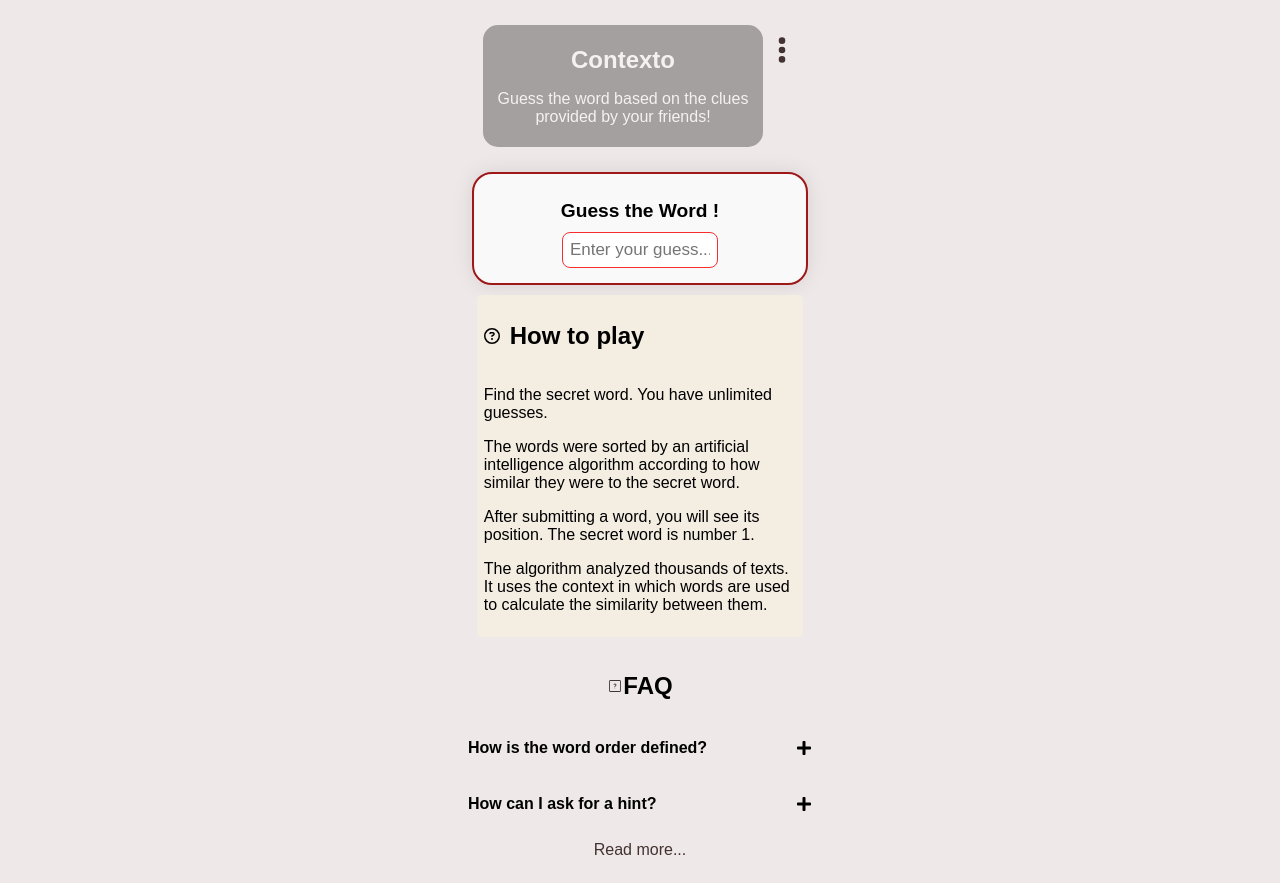
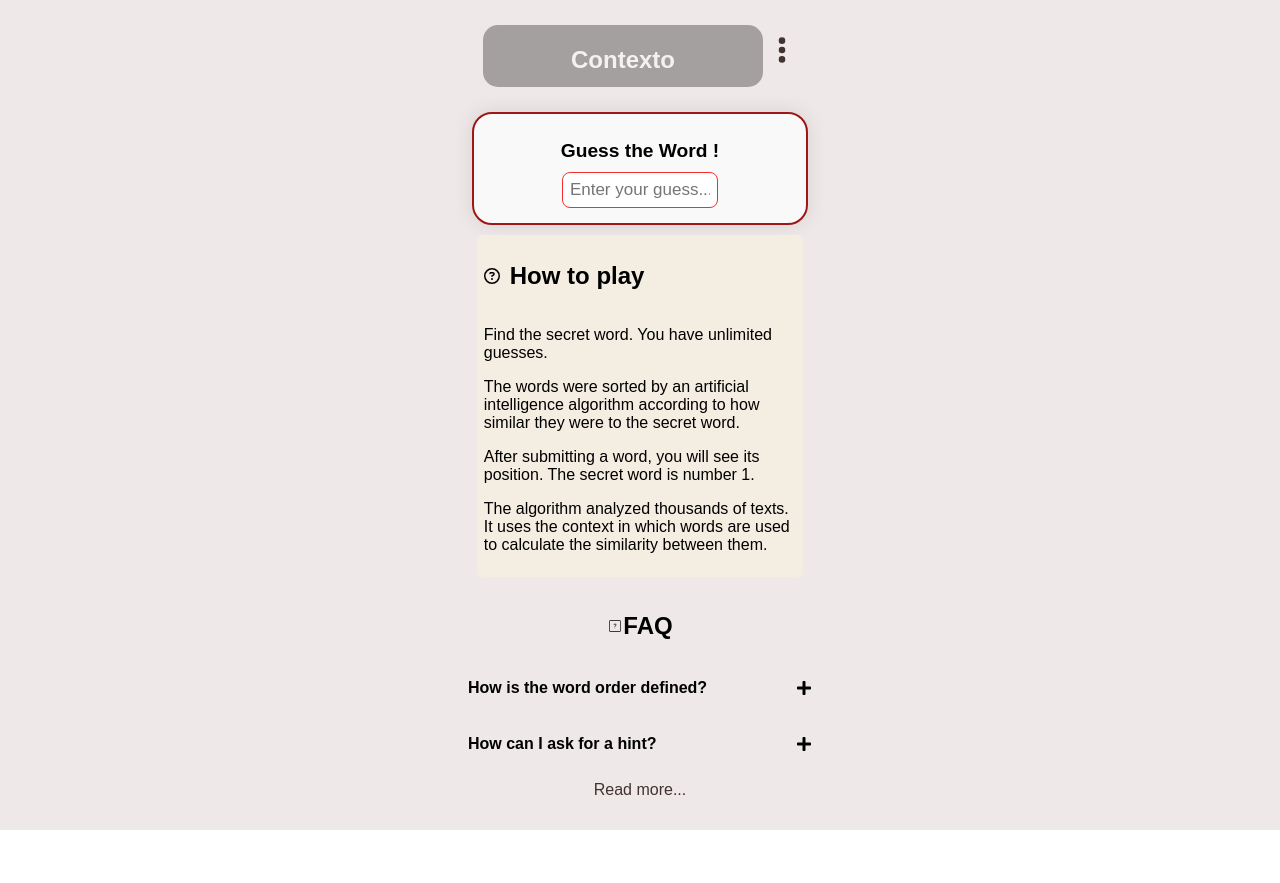
Before and after one commit to Katiasun/Contexto-clone, a React (Create React App) app: page / in a window 1280 px wide. After the commit the page ends 830 px from the top, so only its background shows below. Built offline with nearby package versions, Linux system fonts and the light colour scheme.

Commit message:
write overflow for body tag

```diff
--- a/src/components/header/Header.jsx
+++ b/src/components/header/Header.jsx
@@ -4,9 +4,7 @@
   return (
     <header className={styles.header}>
       <h1 className={styles.headerTitle}>Contexto</h1>
-      <p className={styles.headerDescription}>
-        Guess the word based on the clues provided by your friends!
-      </p>
+      <div className={styles.game}></div>
     </header>
   );
 }
```
